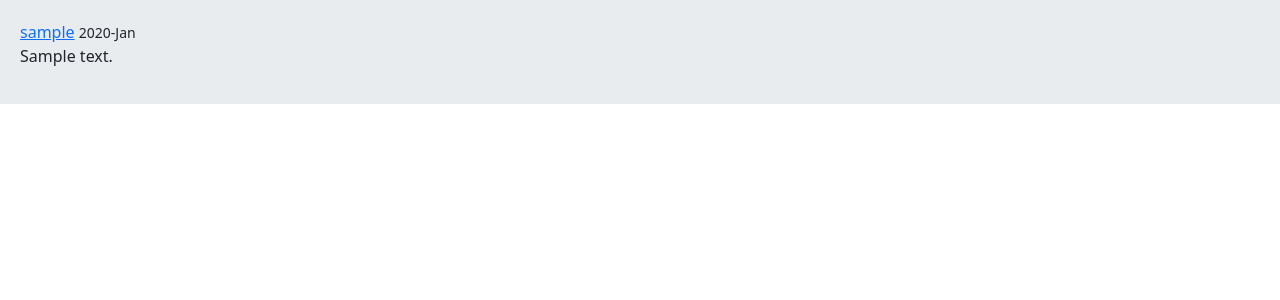
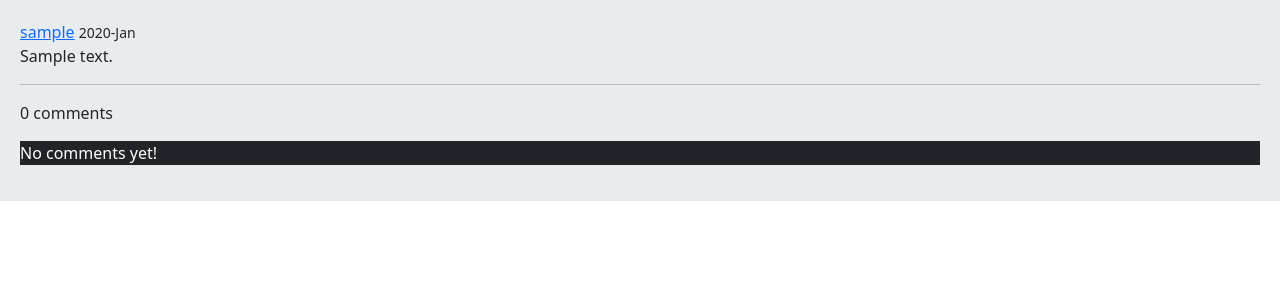
Before and after one commit to ali-ahmadi2086/django-social-network, a Django app: a page that uses post/templates/post/detail.html in a window 1280 px wide. Shown: the part 56-356 px from the top of the page. Run offline with Django 5.2, Linux system fonts and the light colour scheme; tables that the repository leaves empty hold one stand-in row (values such as "Sample post").

Commit message:
add redding comment

```diff
--- a/post/templates/post/detail.html
+++ b/post/templates/post/detail.html
@@ -1,12 +1,27 @@
 {% extends 'base.html' %}
 
 {% block content %}
+
     {% if request.user.id == post.user.id %}
     	<a href="{% url 'post:post_delete' post.id %}" class="btn btn-danger mb-3">Delete</a>
     	<a href="{% url 'post:post_update' post.id %}" class="btn btn-info mb-3">Update</a><br>
     {% endif %}
+
 	<a href="{% url 'accounts:user_profile' post.user.id %}">{{ post.user.username }}</a>
     <small>{{ post.updated|date:"Y-M" }}</small>
     <p>{{ post.body }}</p>
+    <hr>
+    <p>{{ comments.count }} comments</p>
+    {% for comment in comments %}
+    	<div class="card bg-dark text-white">
+            <p class="card-header">{{ comment.user }}  |  {{ comment.created | timesince}}</p>
+            <p class="card-body">{{ comment.body }}</p>
+        </div>
+        {% empty %}
+            <p class="bg-dark text-white">No comments yet!</p>
+    {% endfor %}
+
+
+
 
 {% endblock %}
--- a/post/views.py
+++ b/post/views.py
@@ -6,11 +6,13 @@ from django.contrib import messages
 from .forms import PostCreateUpdateForm
 from django.utils.text import slugify
 
+
 class PostDetailView(View):
 
     def get(self, request, post_id, post_slug):
         post = get_object_or_404(Post, pk=post_id, slug=post_slug)
-        return render(request, 'post/detail.html', {'post': post})
+        comments = post.pcomments.filter(is_replay=False)
+        return render(request, 'post/detail.html', {'post': post, 'comments':comments})
 
 
 class PostDeleteView(LoginRequiredMixin, View):
```
